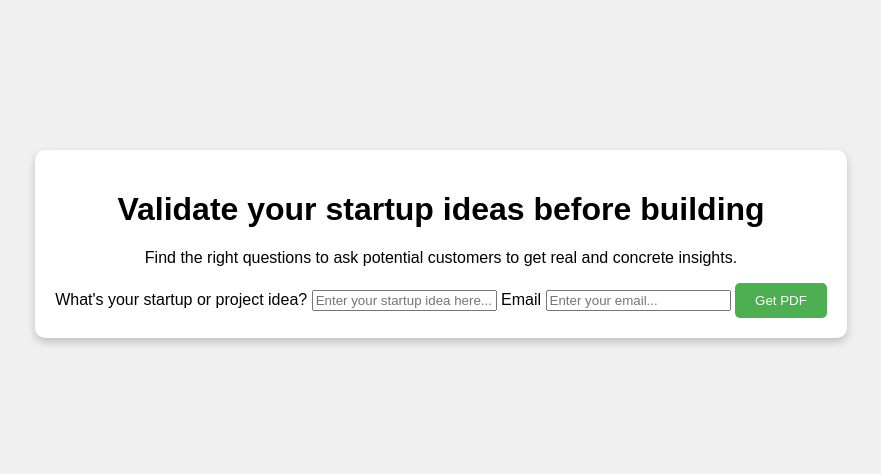
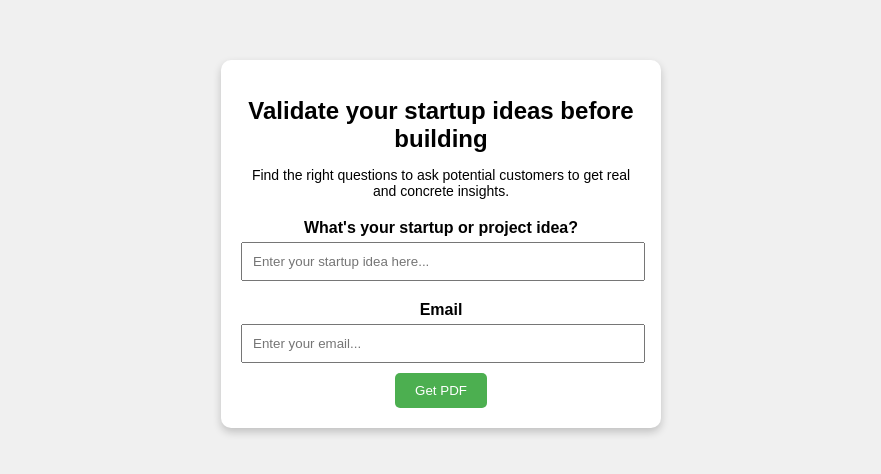
Before and after one commit to Must-be-Ash/startup-plan, a plain HTML site: page index.html in a window 1280 px wide. Shown: the part 156-630 px from the top of the page, without its empty margins (199-1080 px from the left). Drawn offline with Linux system fonts and the light colour scheme.

Commit message:
Update styles.css

```diff
--- a/styles.css
+++ b/styles.css
@@ -14,12 +14,29 @@ body {
     padding: 20px;
     border-radius: 10px;
     box-shadow: 0 4px 8px rgba(0, 0, 0, 0.2);
+    width: 400px;
 }
 
-textarea {
-    width: 100%;
-    height: 150px;
+h1 {
+    font-size: 24px;
+    margin-bottom: 10px;
+}
+
+p {
+    font-size: 14px;
+    margin-bottom: 20px;
+}
+
+label {
+    display: block;
+    margin-top: 10px;
+    font-weight: bold;
+}
+
+input {
+    width: calc(100% - 20px);
     padding: 10px;
+    margin-top: 5px;
     margin-bottom: 10px;
 }
 
```
